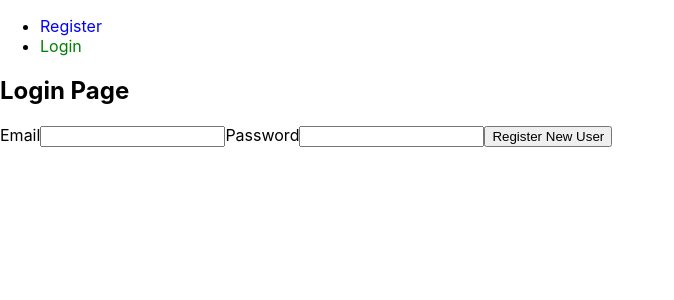
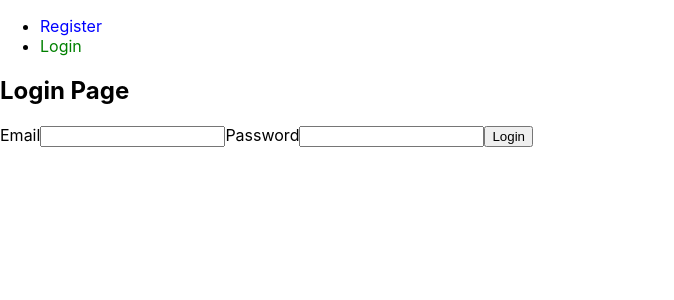
Before and after one commit to Lawyer0901/goit-react-hw-08-phonebook, a React (Create React App) app: page /goit-react-hw-08-phonebook/login in a window 1280 px wide. Shown: the top 300 px of the page, without its empty margins (0-674 px from the left). Built offline with nearby package versions, Linux system fonts and the light colour scheme.

Commit message:
made some changes in login and register but not rendering contacts

```diff
--- a/src/components/ContactList/ContactList.jsx
+++ b/src/components/ContactList/ContactList.jsx
@@ -13,7 +13,7 @@ export function ContactList() {
   const filter = useSelector(getFilter);
   const dispatch = useDispatch();
   const filteredContacts = contacts.filter(({ name }) =>
-    name.toLowerCase().includes(filter.toLowerCase())
+    name.toLowerCase().includes(filter)
   );
   // const isLoading = useSelector(getIsLoading);
   useEffect(() => {
@@ -21,8 +21,6 @@ export function ContactList() {
   }, [dispatch]);
 
   return (
-    <>
-      {contacts.length > 0 ? (
     <Wraper>
       <Table>
         <thead>
@@ -45,9 +43,5 @@ export function ContactList() {
         })}
       </Table>
     </Wraper>
-      ) : (
-        <p>There is no Contacts</p>
-      )}
-    </>
   );
 }
--- a/src/components/LoginForm/LoginForm.jsx
+++ b/src/components/LoginForm/LoginForm.jsx
@@ -1,11 +1,10 @@
 import { Loader } from 'components/Loader/Loader';
 import { useState } from 'react';
 import { useDispatch } from 'react-redux';
-import { useNavigate } from 'react-router-dom';
+
 import { login } from 'redux/auth/auth.operation';
 
 export const LoginForm = () => {
-  const navigate = useNavigate();
   const dispatch = useDispatch();
   const initialState = {
     email: '',
@@ -23,8 +22,7 @@ export const LoginForm = () => {
     setIsLoading(true);
     dispatch(login(values));
     setIsLoading(false);
-    setValues(initialState);
-    navigate('/contacts');
+    // setValues(initialState);
   };
 
   return (
@@ -50,7 +48,7 @@ export const LoginForm = () => {
             onChange={handleChangeInput}
           />
         </label>
-        <button onSubmit={handleSubmit}>Register New User</button>
+        <button onSubmit={handleSubmit}>Login</button>
       </form>
     </>
   );
--- a/src/components/RegisterForm/RigisterForm.jsx
+++ b/src/components/RegisterForm/RigisterForm.jsx
@@ -1,12 +1,11 @@
 import { Loader } from 'components/Loader/Loader';
 import { useState } from 'react';
 import { useDispatch } from 'react-redux';
-import { useNavigate } from 'react-router-dom';
+
 import { register } from 'redux/auth/auth.operation';
 import { Link } from 'react-router-dom';
 
 export const RegisterForm = () => {
-  const navigate = useNavigate();
   const dispatch = useDispatch();
   const initialState = {
     name: '',
@@ -26,7 +25,6 @@ export const RegisterForm = () => {
     dispatch(register(values));
     setIsLoading(false);
     setValues(initialState);
-    navigate('/login');
   };
 
   return (
```
Lines whose indentation alone changed are shown as unchanged.
